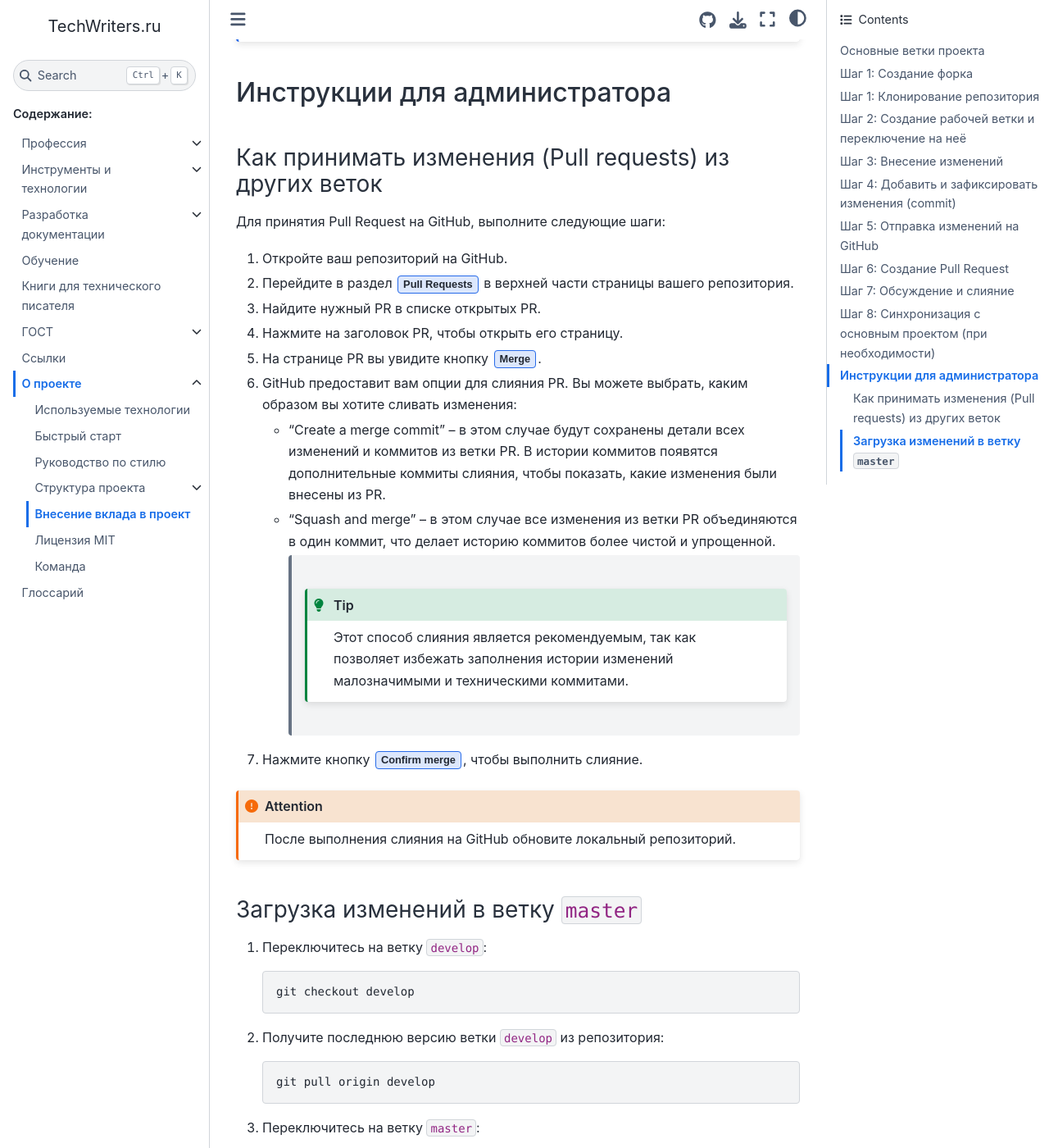
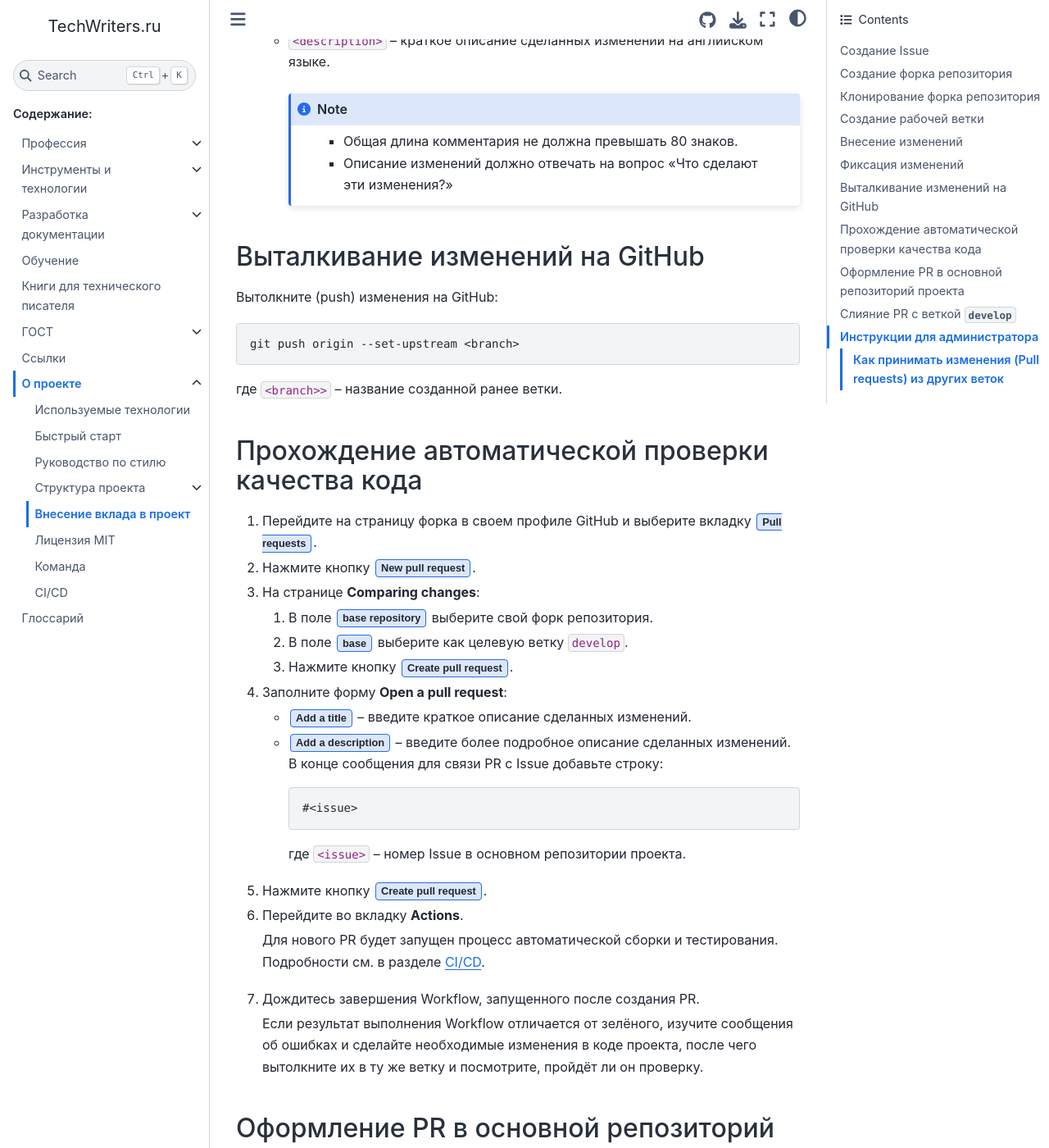
Before and after one commit to techwri/techwritersru, a Sphinx documentation site: the page built from source/CONTRIBUTING.rst, in a window 1280 px wide and 1400 px high, scrolled down 3913 px. Shown: the whole window at 82% size. Built offline with Sphinx 7.4.7 and the Sphinx Book theme 1.1.4, drawn with Linux system fonts in a browser that asks for light colours; some of the changed text lies outside the part shown.

Commit message:
Добавлено описание CI/CD и поправлен CONTRIBUTING (#51)
* ISSUE-47 Update contributing manual and describe CI/CD

* ISSUE-47 Remove test branch from docs and CI-CD

---------

Co-authored-by: Maxim Dunaevskii <mdunaevskii@astralinux.ru>

```diff
--- a/source/CONTRIBUTING.rst
+++ b/source/CONTRIBUTING.rst
@@ -1,26 +1,56 @@
+.. _contributing:
+
 Внесение вклада в проект
 ########################
 
-Этот документ предоставляет руководство по тому, как внести вклад в проект на GitHub.
+Этот документ предоставляет руководство по тому, как внести вклад в проект.
+Для краткости далее Pull Request сокращен до «PR».
 
-Основные ветки проекта
-======================
+В общих чертах процесс состоит из следующих этапов:
 
-``master``
-----------
+#. Создание Issue.
+#. Создание форка репозитория.
+#. Клонирование форка на локальный компьютер.
+#. Создание рабочей ветки.
+#. Внесение изменений.
+#. Фиксация изменений.
+#. Выталкивание изменений на GitHub.
+#. Прохождение автоматической проверки качества кода.
+#. Оформление PR в основной репозиторий проекта.
+#. Слияние PR с веткой ``master``.
 
-Ветка ``master`` ветка используется для хранения стабильных и релизных версий проекта. Это значит, что код в этой ветке должен быть прошедшим проверку на ошибки и тестирование.
-Все изменения вносятся в ветку ``master`` только после тщательного тестирования и проверки их стабильности в ветке ``develop``.
+Далее каждый шаг рассматривается более подробно.
 
-``develop``
------------
+.. _contributing_create_issue:
 
-Ветка ``develop`` используется для разработки новых функций и исправления ошибок. Она является основной для всех дополнений, изменений и правок в проекте. Она может считаться более "нестабильной" в сравнении с ``master``, так как новый код добавляется сюда для дальнейшей проверки и тестирования.
+Создание Issue
+==============
 
-Все новые изменения вносятся в ветку ``develop``, где они могут быть объединены и протестированы вместе с другими изменениями.
+Чтобы предложить изменение, оформите его как Issue в репозитории проекта.
+Для этого:
 
-Шаг 1: Создание форка
-=====================
+#. Перейдите в раздел `Issues <https://github.com/techwri/techwritersru/issues>`__.
+#. Нажмите кнопку :guilabel:`New issue`.
+#. В поле **Title** введите краткое описание изменения.
+#. В поле **Add a decription** опишите изменение более развёрнуто.
+#. Нажмите кнопку :guilabel:`Submit new issue`.
+
+**Общие правила создания Issue**
+
+*  Перед созданием Issue убедитесь, что такого же или похожего Issue ещё нет.
+
+*  Не создавайте Issue, требующего переработки сразу нескольких разделов сайта.
+   Лучше создайте несколько отдельных Issue.
+
+   Помните, что «быстро -- это медленно без остановок».
+
+*  Не создавайте отдельные Issue на каждую опечатку.
+
+
+.. _contributing_create_fork:
+
+Создание форка репозитория
+==========================
 
 Создайте форк репозитория -- собственную копию, с которой будете работать.
 
@@ -28,14 +58,17 @@
 #. Нажмите кнопку :guilabel:`Fork`.
 #. Не изменяя настроек по умолчанию, нажмите кнопку :guilabel:`Create fork`.
 
-   В вашем профиле GitHub будет создана копия репозитория.
+В вашем профиле GitHub будет создан форк репозитория.
 
-Шаг 1: Клонирование репозитория
-===============================
+
+.. _contributing_clone_repository_fork:
+
+Клонирование форка репозитория
+==============================
 
 .. attention:: Для клонирования репозитория используйте ветку ``develop``!
 
-Для начала вам нужно скопировать (клонировать) репозиторий проекта. Вы создадите на своем локальном компьютере копию форка, в который и будете вносить изменения.
+Клонируйте форк из своего профиля GitHub на локальный компьютер:
 
 #. На странице репозитория нажмите кнопку :guilabel:`Code`.
 #. В открывшейся панели на вкладке :guilabel:`Local` выберите вкладку :guilabel:`SSH`.
@@ -44,42 +77,90 @@
 
    .. code-block:: bash
 
-      git clone ссылка-на-репозиторий
+      git clone ssh://git@github.com:<profile>/techwritersru.git
+
+   где ``<profile>`` -- название вашего профиля на GitHub.
+
+#. Добавьте в список источников основной репозиторий проекта:
+
+   .. code-block:: bash
+
+      git remote add upstream ssh://git@github.com:techwri/techwritersru.git
+
+   Основной источник понадобится вам для синхронизации форка с основным репозиторием.
+   Далее он будет называться ``upstream``.
+
+
+.. _contributing_checkout:
+
+Создание рабочей ветки
+======================
+
+.. attention:: Вносить изменения напрямую в ветки ``master`` и ``develop`` запрещено!
+
+#. Перейдите в каталог репозитория:
+
+   .. code-block:: bash
+
+      cd techwritersru/
 
 #. Переключитесь на ветку ``develop``:
 
    .. code-block:: bash
 
-      git checkout -b develop
+      git checkout develop
 
-Шаг 2: Создание рабочей ветки и переключение на неё
-===================================================
-
-.. attention:: Вносить изменения напрямую в ветки ``develop`` и ``master`` запрещено.
-
-Для внесения изменений в проект следует создать от ветки ``develop`` новую ветку, далее называемую рабочей, и все изменения делать в ней.
-
-#. Перейдите в папку проекта:
+#. Получите самую свежую версию кода из ``upstream``:
 
    .. code-block:: bash
 
-      cd techwritersru/
+      git pull develop upstream
 
-#. Создайте новую ветку для ваших изменений:
+#. Создайте новую ветку:
 
    .. code-block:: bash
 
-      git checkout -b название-вашей-ветки
+      git checkout -b <type>/issue-<issue>-<description>
 
-Шаг 3: Внесение изменений
-=========================
+   где:
+
+   *  ``<type>`` -- тип нововведения:
+
+      *  ``bugfix`` -- исправление ошибки;
+      *  ``feature`` -- новый контент.
+
+   *  ``<issue>`` -- номер Issue в основном репозитории проекта.
+
+   *  ``<description>`` -- краткое описание изменений на английском языке.
+
+
+.. _contributing_editing:
+
+Внесение изменений
+==================
 
 Внесите необходимые изменения в файлы проекта, используя любой текстовый редактор.
+При этом не забудьте включить поддержку `EditorConfig <https://editorconfig.org>`__.
 
-Шаг 4: Добавить и зафиксировать изменения (commit)
-==================================================
+Соблюдайте следующие правила:
 
-На этом шаге вы фиксируете все изменения локально.
+*  Не выходите за рамки задачи, описанной в Issue.
+*  Не оставляйте висячих пробелов.
+*  Не используйте средства автоматического форматирования, если они изменяют строки, не имеющие отношения к Issue.
+
+   Это значительно увеличивает объём изменений, которые должен проверить ревьюер.
+   Мы оставляем за собой право отклонять такие PR без объяснения причин.
+
+
+.. _contributing_commit:
+
+Фиксация изменений
+==================
+
+#. После того, как все изменения будут сделаны, выполните сборку проекта локально.
+
+   Это можно сделать различными способами, например, в виртуальном окружении Python или с помощью Docker-контейнера.
+   В любом случае, сайт должен собираться без ошибок и предупреждений.
 
 #. Добавьте изменения в индекс:
 
@@ -87,85 +168,98 @@
 
       git add .
 
-#. Сделайте коммит с описанием ваших изменений:
+#. Зафиксируйте изменения:
 
    .. code-block:: bash
 
-      git commit -m "Описание ваших изменений"
+      git commit -m "ISSUE-<issue> <description>"
 
-Шаг 5: Отправка изменений на GitHub
-===================================
+   где:
 
-#. Создайте одноимённую ветку на GitHub:
+   *  ``<issue>`` -- номер Issue в основном репозитории проекта;
+   *  ``<description>`` -- краткое описание сделанных изменений на английском языке.
 
-   .. code-block:: bash
+      .. note::
 
-      git push origin --set-upstream название-вашей-ветки
-
-Шаг 6: Создание Pull Request
-============================
-
-Чтобы сделанные в вашем репозитории изменения попали в код проекта, необходимо создать Pull Request из вашего репозитория в основной.
-
-#. Откройте страницу вашего форка на GitHub.
-#. Нажмите кнопку :guilabel:`New Pull Request`.
-#. Заполните форму создания PR.
-#. Добавьте описание ваших изменений (на русском языке).
-#. Нажмите кнопку :guilabel:`Create Pull Request`.
-
-Шаг 7: Обсуждение и слияние
-===========================
-
-#. Ожидайте комментарии и обратную связь от владельца проекта.
-#. Владелец проекта может слить ваши изменения с основной веткой после проверки и одобрения.
-
-Шаг 8: Синхронизация с основным проектом (при необходимости)
-============================================================
-
-#. Если ваш Pull Request принят, вы можете удалить ветку и создать новую с последним состоянием основной ветки:
-
-   .. code-block:: bash
-
-      git checkout main
-      git pull upstream main
-
-#. Если вы хотите обновить свою ветку до последнего состояния основной ветки:
-
-   .. code-block:: bash
-
-      git checkout your-feature-branch
-      git merge main
-
-.. note::
-   Важно следовать указаниям и рекомендациям владельца проекта для внесения вклада.
-
-Инструкции для администратора
-=============================
-
-Как принимать изменения (Pull requests) из других веток
--------------------------------------------------------
-
-Для принятия Pull Request на GitHub, выполните следующие шаги:
-
-#. Откройте ваш репозиторий на GitHub.
-#. Перейдите в раздел :guilabel:`Pull Requests` в верхней части страницы вашего репозитория.
-#. Найдите нужный PR в списке открытых PR.
-#. Нажмите на заголовок PR, чтобы открыть его страницу.
-#. На странице PR вы увидите кнопку :guilabel:`Merge`.
-#. GitHub предоставит вам опции для слияния PR. Вы можете выбрать, каким образом вы хотите сливать изменения:
-
-   - "Create a merge commit" -- в этом случае будут сохранены детали всех изменений и коммитов из ветки PR. В истории коммитов появятся дополнительные коммиты слияния, чтобы показать, какие изменения были внесены из PR.
-   - "Squash and merge" -- в этом случае все изменения из ветки PR объединяются в один коммит, что делает историю коммитов более чистой и упрощенной.
-
-      .. tip:: Этот способ слияния является рекомендуемым, так как позволяет избежать заполнения истории изменений малозначимыми и техническими коммитами.
-
-#. Нажмите кнопку :guilabel:`Confirm merge`, чтобы выполнить слияние.
-
-.. attention:: После выполнения слияния на GitHub обновите локальный репозиторий.
+         *  Общая длина комментария не должна превышать 80 знаков.
+         *  Описание изменений должно отвечать на вопрос «Что сделают эти изменения?»
 
 
-Загрузка изменений в ветку ``master``
--------------------------------------
+.. _contributing_push:
+
+Выталкивание изменений на GitHub
+================================
+
+Вытолкните (push) изменения на GitHub:
+
+.. code-block:: bash
+
+   git push origin --set-upstream <branch>
+
+где ``<branch>>`` -- название созданной ранее ветки.
+
+
+.. _contributing_github_actions:
+
+Прохождение автоматической проверки качества кода
+=================================================
+
+#. Перейдите на страницу форка в своем профиле GitHub и выберите вкладку :guilabel:`Pull requests`.
+
+#. Нажмите кнопку :guilabel:`New pull request`.
+
+#. На странице **Comparing changes**:
+
+   #. В поле :guilabel:`base repository` выберите свой форк репозитория.
+   #. В поле :guilabel:`base` выберите как целевую ветку ``develop``.
+   #. Нажмите кнопку :guilabel:`Create pull request`.
+
+#. Заполните форму **Open a pull request**:
+
+   *  :guilabel:`Add a title` -- введите краткое описание сделанных изменений.
+   *  :guilabel:`Add a description` -- введите более подробное описание сделанных изменений.
+      В конце сообщения для связи PR с Issue добавьте строку:
+
+      .. code-block:: text
+
+         #<issue>
+
+      где ``<issue>`` -- номер Issue в основном репозитории проекта.
+
+#. Нажмите кнопку :guilabel:`Create pull request`.
+
+#. Перейдите во вкладку **Actions**.
+
+   Для нового PR будет запущен процесс автоматической сборки и тестирования.
+   Подробности см. в разделе :ref:`ci-cd`.
+
+#. Дождитесь завершения Workflow, запущенного после создания PR.
+
+   Если результат выполнения Workflow отличается от зелёного, изучите сообщения об ошибках и сделайте необходимые изменения в коде проекта, после чего вытолкните их в ту же ветку и посмотрите, пройдёт ли он проверку.
+
+
+.. _contributing_pr_to_develop:
+
+Оформление PR в основной репозиторий проекта
+============================================
+
+#. Если автоматическая проверка качества кода прошла успешна, перенаправьте созданный ранее PR в ветку ``develop`` основного репозитория проекта.
+
+#. Дождитесь реакции контрибьюторов.
+
+   Кто-то из них посмотрит ваш PR, и, возможно, оставит комментарии.
+   Внесите требуемые изменения и передайте PR на повторное ревью.
+
+.. note:: Если вы не согласны с результатами ревью -- оставьте комментарии к замечаниям, которые считаете несправедливыми.
+
+
+.. _contributing_merge:
+
+Слияние PR с веткой ``develop``
+==============================
+
+Когда PR будет готов к слиянию с ``develop``, кто-то из контрибьюторов сделает слияние и закроет связанный Issue.
+В этом случае выполните следующие действия:
 
 #. Переключитесь на ветку ``develop``:
 
@@ -173,22 +267,46 @@
 
       git checkout develop
 
-#. Получите последнюю версию ветки ``develop`` из репозитория:
+#. Получите актуальную ревизию кода из ``upstream``:
 
    .. code-block:: bash
 
-      git pull origin develop
+      git pull develop upstream
 
-#. Переключитесь на ветку ``master``:
+#. Удалите локальную копию созданной ранее рабочей ветки:
 
    .. code-block:: bash
 
-      git checkout master
+      git branch -D <branch>
 
-#. Создайте коммит-слияние ветки ``master`` с веткой ``develop``:
+#. Перейдите на страницу форка на GitHub и удалите копию рабочей ветки из него.
 
-      git merge -m "ваш комментарий" develop
 
-#. Обновите ветку в репозитории на GitHub:
+.. _admin_manuals:
 
-      git push origin master
+Инструкции для администратора
+=============================
+
+Краткие инструкции для администраторов проекта.
+
+.. _admin_manuals_pr:
+
+Как принимать изменения (Pull requests) из других веток
+-------------------------------------------------------
+
+Для принятия PR на GitHub выполните следующие шаги:
+
+#. Откройте страницу проекта на GitHub.
+#. Перейдите во вкладку :guilabel:`Pull Requests`.
+#. Найдите нужный PR в списке открытых PR.
+#. Нажмите на заголовок PR, чтобы открыть его страницу.
+#. Убедитесь, что автоматическая проверка кода успешно пройдена.
+#. Убедитесь, что PR:
+
+   *  содержит только изменения, описанные в связанном Issue;
+   *  не содержит изменений, не имеющих отношения к Issue.
+
+#. При необходимости оставьте комментарии и верните PR на доработку.
+#. Если PR не требует доработки, либо все нужные правки уже сделаны, нажмите кнопку :guilabel:`Merge`.
+#. Выберите тип слияния **Squash and merge**.
+#. Нажмите кнопку :guilabel:`Confirm merge`, чтобы выполнить слияние.
--- a/source/LICENSE.rst
+++ b/source/LICENSE.rst
@@ -1,5 +1,5 @@
 Лицензия MIT
-============
+############
 
 Copyright (c) 2005-2023, Evgeny Zakharenko, TechWriters.ru info@techwriters.ru
 
--- a/source/ru/about_project/index.rst
+++ b/source/ru/about_project/index.rst
@@ -14,3 +16,4 @@
    ../../../../../CONTRIBUTING
    ../../../../../LICENSE
    team
+   ci-cd
--- a/source/ru/about_project/quick_start.rst
+++ b/source/ru/about_project/quick_start.rst
@@ -61,13 +61,13 @@
 
    .. code-block:: bash
 
-      python3 -m venv .env
+      python3 -m venv .venv
 
 #. Активируйте созданное виртуальное окружение:
 
    .. code-block:: bash
 
-      source .env/bin/activate
+      source .venv/bin/activate
 
 #. Установите пакеты, список которых представлен в файле :file:`requirements.txt`.
 
```
Also changed, not shown: other parts of source/ru/about_project/index.rst (+4 -2 lines), source/ru/about_project/ci-cd.rst (added, +48 -0 lines), 7 other files.
